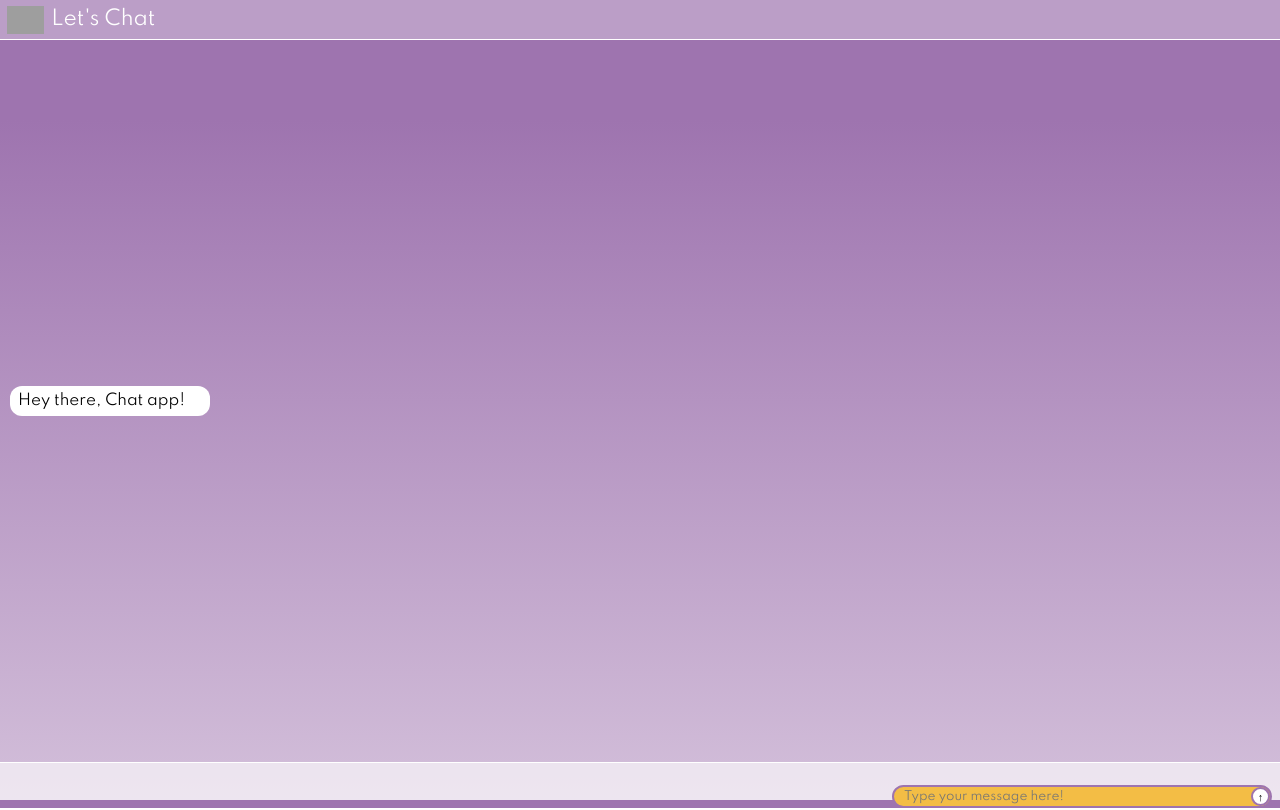
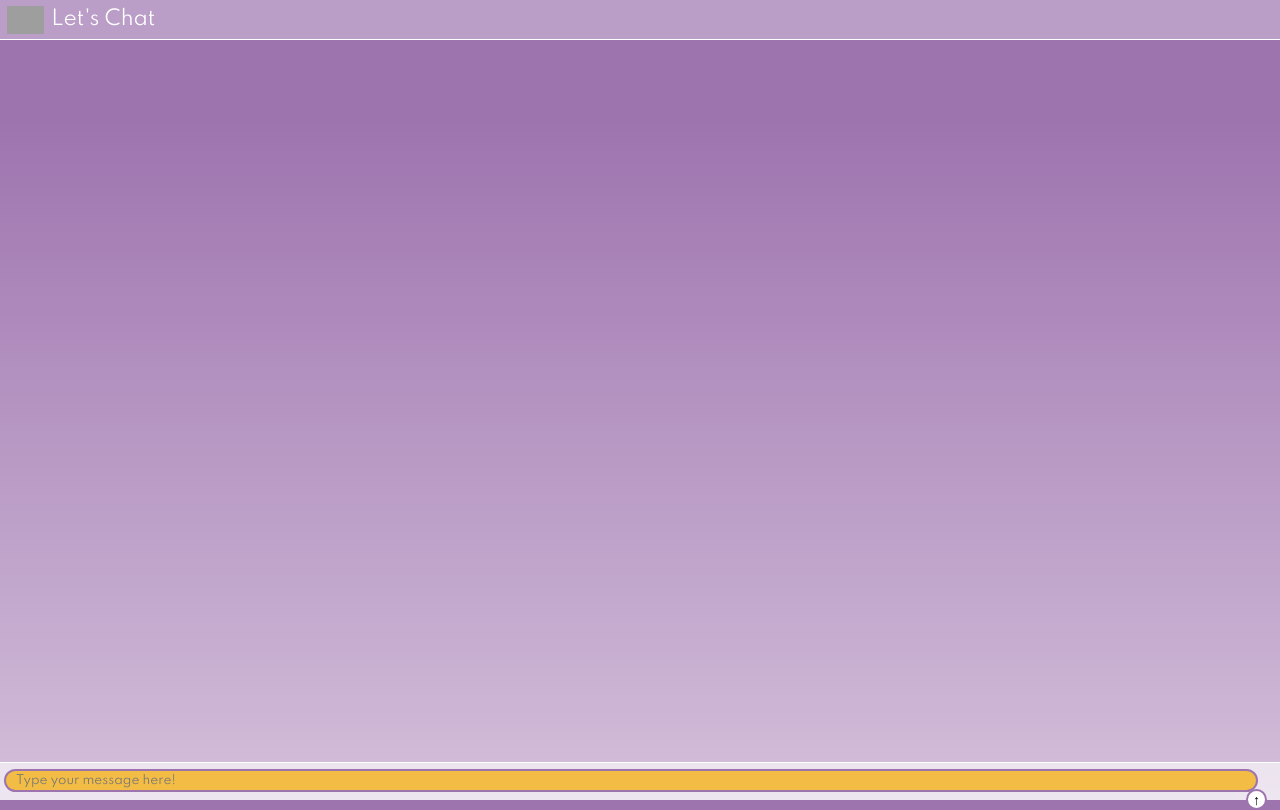
Before and after one commit to saragustafson/chatapp, a React (Create React App) app: page / in a window 1280 px wide. Built offline with nearby package versions, Linux system fonts and the light colour scheme; grey boxes are pictures that could not be loaded.

Commit message:
react maps

```diff
--- a/src/App.css
+++ b/src/App.css
@@ -48,32 +48,31 @@ footer {
 }
 
 footer input{
-    position:absolute;
-    top:785px;
-    right:8px;
+    flex:1;
+    margin:6px 4px;
     background:rgb(243,189,69);
     border-style:solid;
     border-color:rgb(158,116,175);
-    width:380px;
     height:23px;
     border-radius:14px;
     padding-left: 10px;
     font-family: 'Spartan', sans-serif;
     font-size:12px;
+    width: 98%;
 }
 
 footer button{
     background:white;
     position:absolute;
-    top:787px;
-    right:10px;
-    width:19px;
-    height:19px;
+    top:789px;
+    right:13px;
+    width:21px;
+    height:21px;
     border-radius:50%;
     border-style:solid;
     border-color:rgb(158,116,175);
-    padding:0px;
-    font-size:11px;
+    padding:-1px;
+    font-size:14px;
     cursor:pointer;
     display:flex;
     align-items:center;
--- a/src/App.js
+++ b/src/App.js
@@ -4,8 +4,9 @@ import Footer from './footer'
 import Message from './message'
 
 function App() {
+  const[messages,setMessages] = useState([])
   return (
-    <main class="main">
+    <main className="main">
 
     <header>
       <img src="https://1.bp.blogspot.com/-0e6pEwXW50I/Xvpahud34nI/AAAAAAABdyI/pYKA-hHnbIYvNOHbWpz2LYqmZw-3NUi2QCK4BGAsYHg/s320/chatapplogo.png" alt="logo" />
@@ -14,9 +15,11 @@ function App() {
           href="https://fonts.googleapis.com/css?family=Spartan"/>
     </header>
 
-    <Message />
+    {messages.map((m,i)=> <Message key={i} text={m} />)}
 
-    <Footer />
+    <Footer
+      onSend={(text)=> setMessages([...messages, text])}
+    />
 
     </main>
   );
--- a/src/footer.js
+++ b/src/footer.js
@@ -1,14 +1,25 @@
 import React, {useState}  from 'react'
 
-function Footer(){
+function Footer(props){
     const [text,setText] = useState('')
     return(
-        <footer class="footer">
-            <input class="input" value={text}
+        <footer className="footer">
+            <input className="input" value={text}
                 onChange={e=> setText(e.target.value)}
                 placeholder="Type your message here!"
+                onKeyPress={e=> {
+                    if(e.key==='Enter') {
+                        props.onSend(text)
+                        setText('')
+                      }
+                }}
             />
-            <button class="button"> ↑
+            <button className="button"
+                onClick={()=> {
+                props.onSend(text)
+                setText('')
+                }}>
+                ↑
             </button>
         </footer>
     )
--- a/src/message.js
+++ b/src/message.js
@@ -1,11 +1,12 @@
 import React from 'react'
 
-function Message(){
-    return(
-        <div class="msg">
-            Hey there, Chat app!
+function Message(props){
+    return <div className="msg">
+            <div className="msg-bubble">
+                {props.text}
+            </div>
         </div>
-    )
+
 }
 
 export default Message
```
